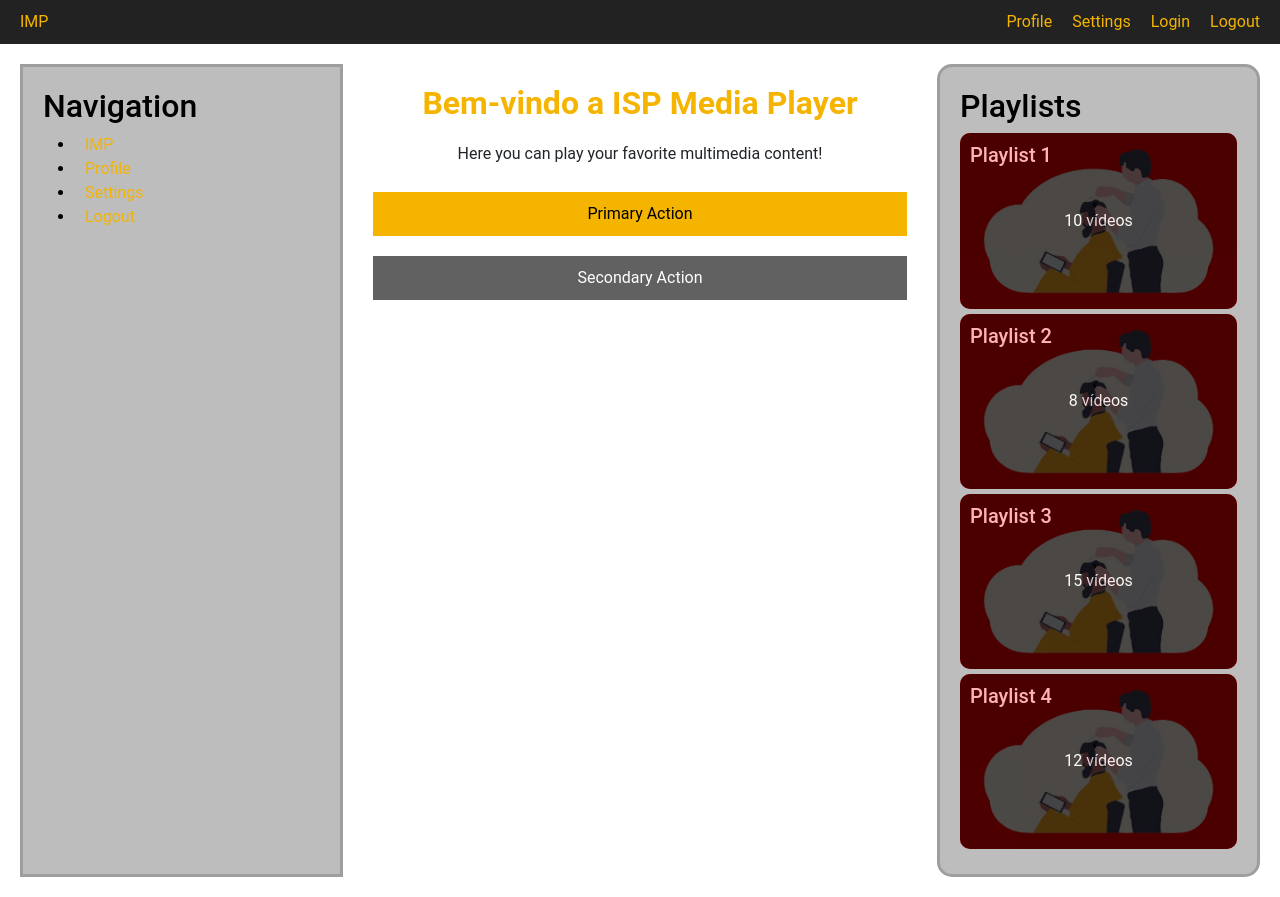
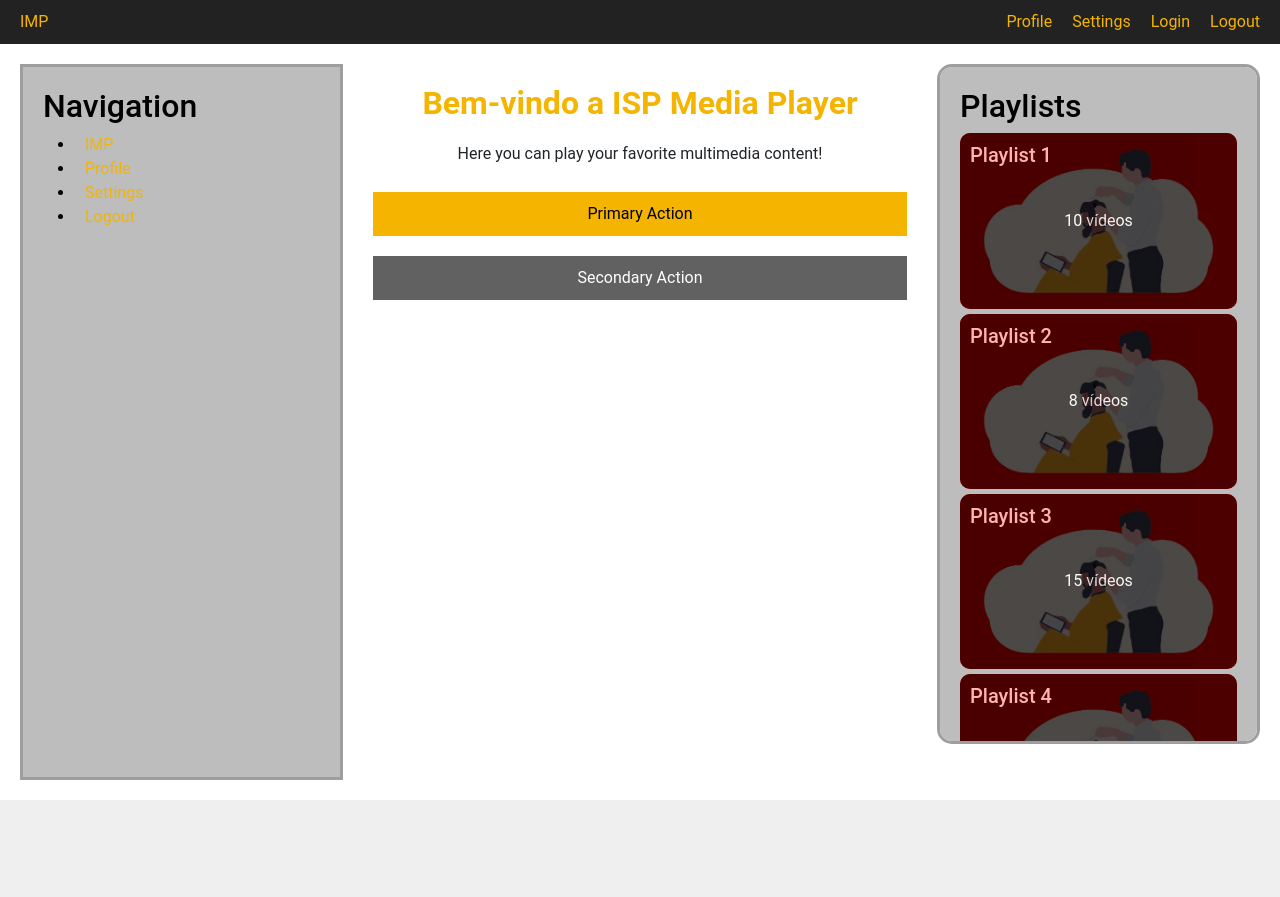
Before and after one commit to FediilvioPettrock/midia-isptec, a React (Create React App) app: page / in a window 1280 px wide. After the commit the page ends 800 px from the top, so only its background shows below. Built offline with nearby package versions, Linux system fonts and the light colour scheme.

Commit message:
terminando a lista de playlists

```diff
--- a/src/components/ListPlaylists.js
+++ b/src/components/ListPlaylists.js
@@ -5,7 +5,6 @@ import barbeiro from '../img/barbeiro.png';
 const PlaylistContainer = styled.div`
   display: flex;
   flex-direction: column;
-
 `;
 
 const PlaylistItem = styled(Link)`
--- a/src/pages/HomePage.js
+++ b/src/pages/HomePage.js
@@ -126,6 +126,14 @@ const RightColumn = styled.div`
   flex-direction: column;
   border: solid #9E9E9E;
   border-radius: 15px;
+  overflow-y: auto; /* Habilita a rolagem vertical */
+  max-height: 85vh; /* Limita a altura ao tamanho da coluna pai */
+
+  ::-webkit-scrollbar-thumb {
+    background-color: blue;    /* color of the scroll thumb */
+    border-radius: 20px;       /* roundness of the scroll thumb */
+    border: 3px solid orange;  /* creates padding around scroll thumb */
+  }
 
   @media (max-width: 768px) {
     order: 3;
```
